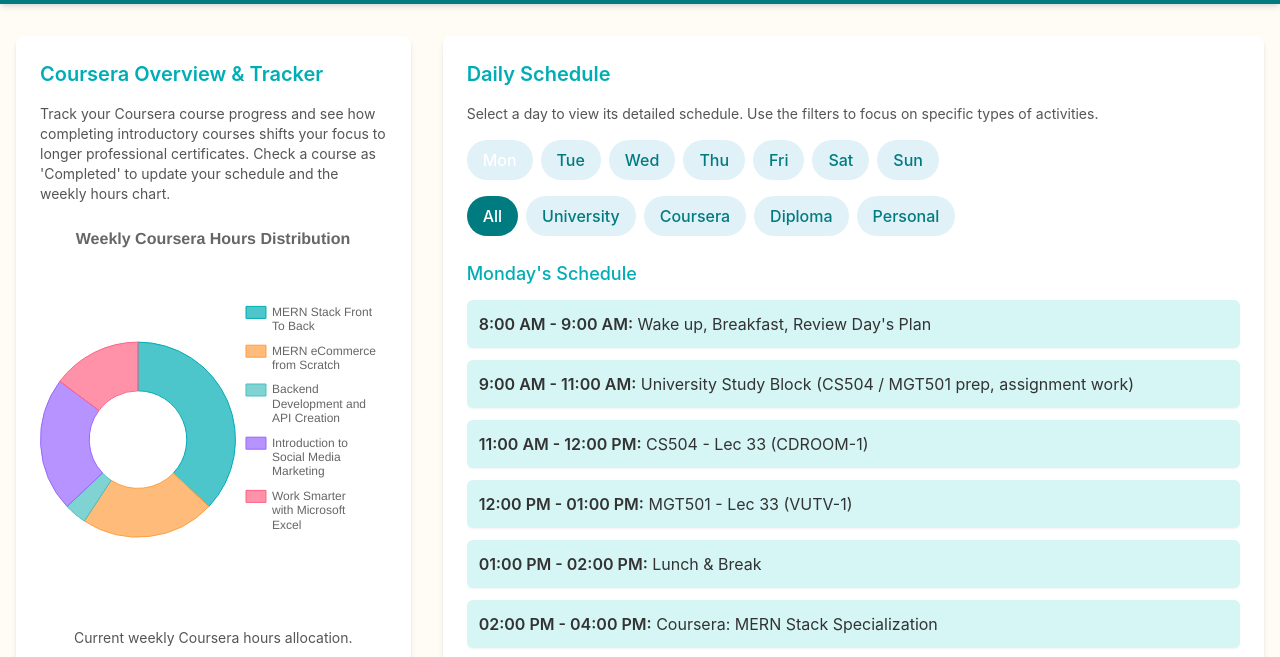
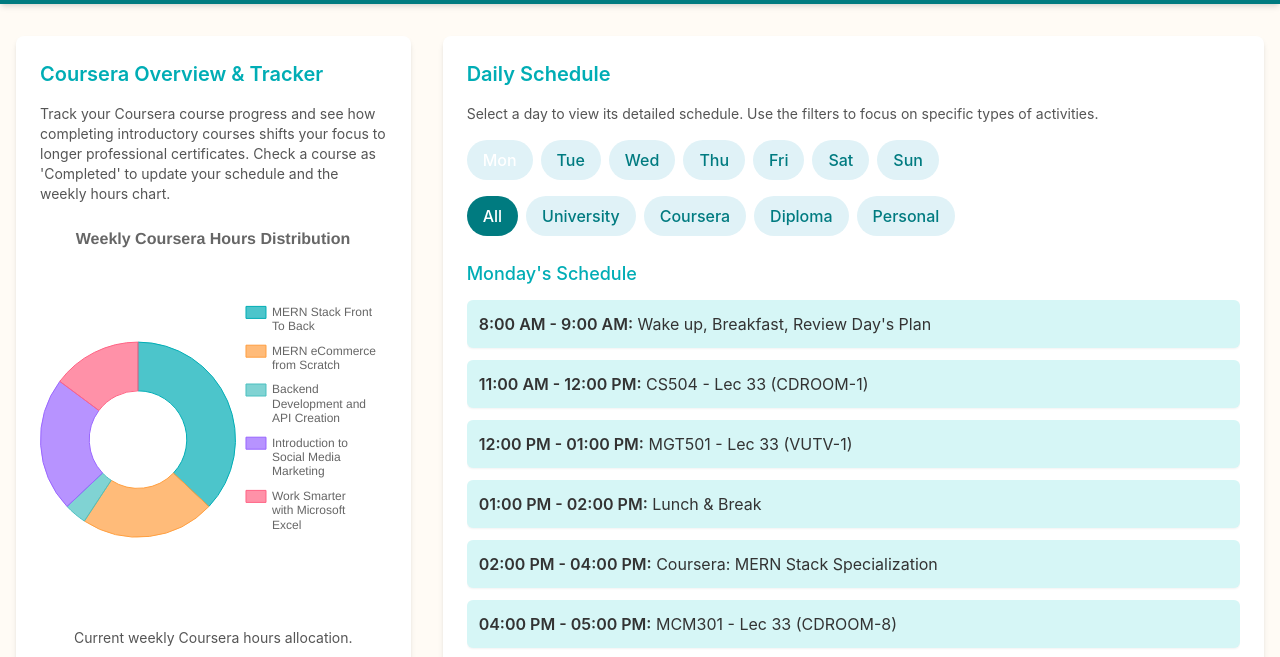
Before and after one commit to daniyalquest/My-Study-Schedule, a plain HTML site: page index.html in a window 1280 px wide. Shown: the part 76-733 px from the top of the page. Drawn offline with nearby package versions, Linux system fonts and the light colour scheme.

Commit message:
Update index.html

```diff
--- a/index.html
+++ b/index.html
@@ -169,7 +169,6 @@
         <h3 class="font-medium mb-2 text-base">Key Assumptions & Notes:</h3>
         <ul class="list-disc list-inside space-y-1 mb-4">
           <li><strong>Lecture Conflicts:</strong> On Tuesdays, your MCM301 lecture (4:00 PM - 5:00 PM) conflicts with your "Other Diploma Classes" (3:00 PM - 5:00 PM). Diploma Classes are prioritized; you may need to watch recordings or review independently for MCM301.</li>
-          <li><strong>University Study Blocks:</strong> Use these for reviewing lecture material, working on assignments, or pre-reading for main university courses.</li>
           <li><strong>Breaks are Crucial:</strong> Short breaks (5-15 minutes) are built into the schedule. Take longer breaks when needed.</li>
           <li><strong>Flexibility:</strong> This is a template. Adjust it based on your energy levels, specific deadlines, and unforeseen circumstances. Consistency is more important than strict adherence.</li>
           <li><strong>Sleep:</strong> Aim for consistent sleep to maximize your learning and productivity.</li>
@@ -203,7 +202,7 @@
     const SCHEDULE_DATA = {
       Monday: [
         { time: '8:00 AM - 9:00 AM', description: 'Wake up, Breakfast, Review Day\'s Plan', type: 'Personal' },
-        { time: '9:00 AM - 11:00 AM', description: 'University Study Block (CS504 / MGT501 prep, assignment work)', type: 'University' },
+
         { time: '11:00 AM - 12:00 PM', description: 'CS504 - Lec 33 (CDROOM-1)', type: 'University' },
         { time: '12:00 PM - 01:00 PM', description: 'MGT501 - Lec 33 (VUTV-1)', type: 'University' },
         { time: '01:00 PM - 02:00 PM', description: 'Lunch & Break', type: 'Personal' },
@@ -212,12 +211,12 @@
         { time: '05:00 PM - 06:00 PM', description: 'STA301 - Lec 33 (VUTV-4)', type: 'University' },
         { time: '06:00 PM - 08:00 PM', description: 'Coursera: Introduction to Social Media Marketing', type: 'Coursera', courseId: 'intro-smm' },
         { time: '08:00 PM - 09:00 PM', description: 'Dinner', type: 'Personal' },
-        { time: '09:00 PM - 10:00 PM', description: 'University Study Block (MCM301 / STA301 review)', type: 'University' },
+
         { time: '10:00 PM onwards', description: 'Relax / Wind down', type: 'Personal' },
       ],
       Tuesday: [
         { time: '8:00 AM - 9:00 AM', description: 'Wake up, Breakfast, Review Day\'s Plan', type: 'Personal' },
-        { time: '9:00 AM - 11:00 AM', description: 'University Study Block (CS504 / MGT501 prep, assignment work)', type: 'University' },
+
         { time: '11:00 AM - 12:00 PM', description: 'CS504 - Lec 34 (CDROOM-1)', type: 'University' },
         { time: '12:00 PM - 01:00 PM', description: 'MGT501 - Lec 34 (VUTV-1)', type: 'University' },
         { time: '01:00 PM - 02:00 PM', description: 'Lunch & Break', type: 'Personal' },
@@ -226,12 +225,12 @@
         { time: '05:00 PM - 06:00 PM', description: 'STA301 - Lec 34 (VUTV-4)', type: 'University' },
         { time: '06:00 PM - 08:00 PM', description: 'Coursera: MERN eCommerce from Scratch / Meta Social Media Marketing Professional Certificate (Post Intro SMM)', type: 'Coursera', courseId: ['mern-ecommerce', 'meta-smm'] },
         { time: '08:00 PM - 09:00 PM', description: 'Dinner', type: 'Personal' },
-        { time: '09:00 PM - 10:00 PM', description: 'University Study Block (STA301 review, catch up on MCM301)', type: 'University' },
+
         { time: '10:00 PM onwards', description: 'Relax / Wind down', type: 'Personal' },
       ],
       Wednesday: [
         { time: '8:00 AM - 9:00 AM', description: 'Wake up, Breakfast, Review Day\'s Plan', type: 'Personal' },
-        { time: '9:00 AM - 11:00 AM', description: 'University Study Block (CS504 / MGT501 prep, assignment work)', type: 'University' },
+
         { time: '11:00 AM - 12:00 PM', description: 'CS504 - Lec 35 (CDROOM-1)', type: 'University' },
         { time: '12:00 PM - 01:00 PM', description: 'MGT501 - Lec 35 (VUTV-1)', type: 'University' },
         { time: '01:00 PM - 02:00 PM', description: 'Lunch & Break', type: 'Personal' },
@@ -245,7 +244,7 @@
       ],
       Thursday: [
         { time: '8:00 AM - 9:00 AM', description: 'Wake up, Breakfast, Review Day\'s Plan', type: 'Personal' },
-        { time: '9:00 AM - 11:00 AM', description: 'University Study Block (catch up, review past lectures, assignments)', type: 'University' },
+
         { time: '11:00 AM - 12:00 PM', description: 'Coursera: MERN eCommerce from Scratch', type: 'Coursera', courseId: 'mern-ecommerce' },
         { time: '12:00 PM - 01:00 PM', description: 'Coursera: Backend Development and API Creation', type: 'Coursera', courseId: 'backend-api' },
         { time: '01:00 PM - 02:00 PM', description: 'Lunch & Break', type: 'Personal' },
@@ -258,7 +257,7 @@
       ],
       Friday: [
         { time: '8:00 AM - 9:00 AM', description: 'Wake up, Breakfast, Review Day\'s Plan', type: 'Personal' },
-        { time: '9:00 AM - 10:00 AM', description: 'University Study Block (pre-read for next week, weekly review)', type: 'University' },
+
         { time: '10:00 AM - 01:00 PM', description: 'Coursera: MERN Stack Specialization', type: 'Coursera', courseId: 'mern-stack' },
         { time: '01:00 PM - 02:00 PM', description: 'Lunch & Break', type: 'Personal' },
         { time: '02:00 PM - 04:00 PM', description: 'Coursera: Work Smarter with Microsoft Excel', type: 'Coursera', courseId: 'excel' },
@@ -267,10 +266,10 @@
       ],
       Saturday: [
         { time: '8:00 AM - 9:00 AM', description: 'Wake up, Breakfast, Review Day\'s Plan', type: 'Personal' },
-        { time: '9:00 AM - 10:00 AM', description: 'University Study Block (Weekly review, plan for upcoming week)', type: 'University' },
+
         { time: '10:00 AM - 01:00 PM', description: 'Coursera: MERN Stack Specialization', type: 'Coursera', courseId: 'mern-stack' },
         { time: '01:00 PM - 02:00 PM', description: 'Lunch & Break', type: 'Personal' },
-        { time: '02:00 PM - 03:00 PM', description: 'University Study Block / Catch up', type: 'University' },
+
         { time: '03:00 PM - 05:00 PM', description: 'Other Diploma Classes', type: 'Diploma' },
         { time: '05:00 PM - 07:00 PM', description: 'Coursera: MERN eCommerce from Scratch', type: 'Coursera', courseId: 'mern-ecommerce' },
         { time: '07:00 PM - 10:00 PM', description: 'Other Diploma Classes', type: 'Diploma' },
@@ -278,7 +277,7 @@
       ],
       Sunday: [
         { time: '8:00 AM - 9:00 AM', description: 'Wake up, Breakfast, Plan Day / Relax', type: 'Personal' },
-        { time: '9:00 AM - 10:00 AM', description: 'University Weekly Review / Prep for Monday', type: 'University' },
+
         { time: '10:00 AM - 02:00 PM', description: 'Coursera: Introduction to Social Media Marketing', type: 'Coursera', courseId: 'intro-smm' },
         { time: '02:00 PM - 03:00 PM', description: 'Lunch & Break', type: 'Personal' },
         { time: '03:00 PM - 06:00 PM', description: 'Coursera: Meta Social Media Marketing Professional Certificate (Post Intro SMM)', type: 'Coursera', courseId: 'meta-smm' },
@@ -472,6 +471,11 @@
       SCHEDULE_DATA[day].forEach(item => {
         let isVisible = false;
 
+        // Filter out "University Study Block" if it's explicitly mentioned
+        if (item.description.includes('University Study Block')) {
+            return; // Skip this item entirely
+        }
+
         if (filter === 'All') {
           isVisible = true;
         } else if (item.type === filter) {
```
